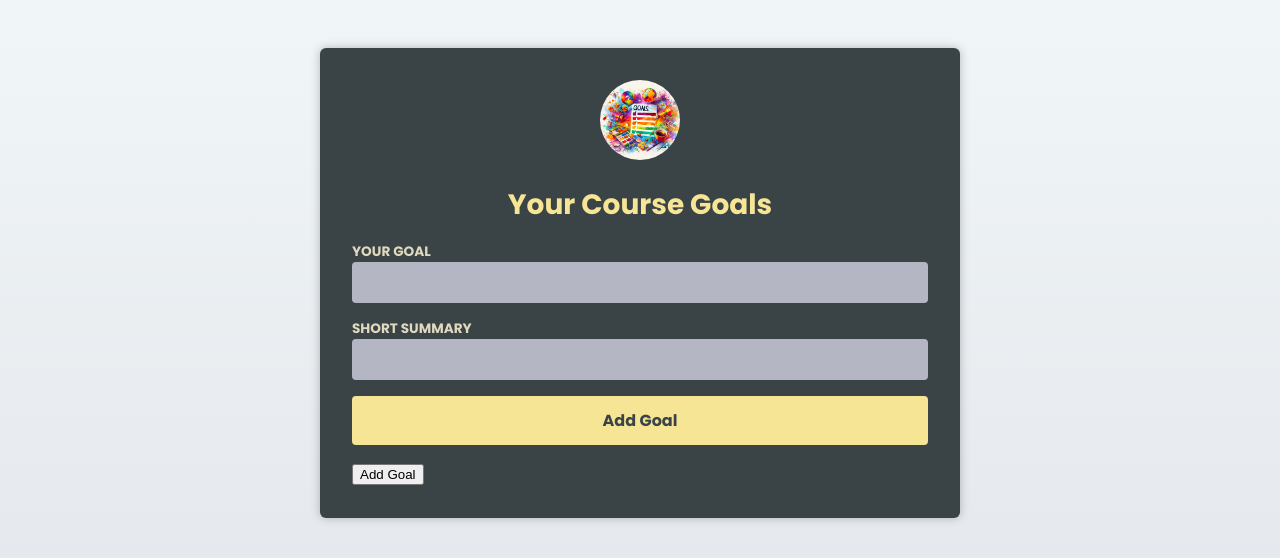
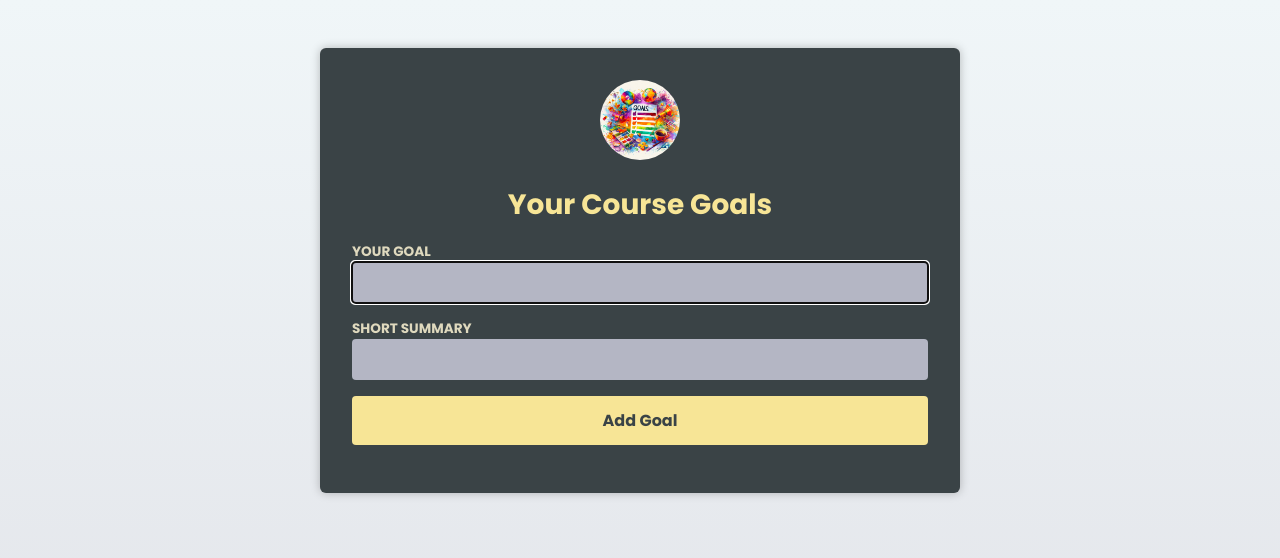
Before and after one commit to theblaisecode/TS-and-TSX, a React (Vite) app in the folder react_tsx/: page / in a window 1280 px wide. Shown: the top 558 px of the page. Built offline with nearby package versions, Linux system fonts and the light colour scheme.

Commit message:
first commit

```diff
--- a/react_tsx/src/App.tsx
+++ b/react_tsx/src/App.tsx
@@ -8,11 +8,14 @@ import NewGoal from "./components/NewGoal.tsx";
 function App() {
   const [goals, setGoals] = useState<CourseGoalArr[]>([]);
 
-  function handleAddGoal() {
-    setGoals((prevGoals) => [
-      { id: Math.random(), title: "Test", description: "testing testing 1, 2" },
-      ...prevGoals,
-    ]);
+  function handleAddGoal(goal: string, summary: string) {
+    const newGoal: CourseGoalArr = {
+      id: Math.random(),
+      title: goal,
+      description: summary,
+    };
+
+    setGoals((prevGoals) => [newGoal, ...prevGoals]);
   }
 
   function handleDeleteGoal(id: number) {
@@ -35,8 +38,7 @@ function App() {
         <h1>Your Course Goals</h1>
       </Header>
 
-      <NewGoal />
-      <button onClick={handleAddGoal}>Add Goal</button>
+      <NewGoal onAddGoal={handleAddGoal} />
 
       <CourseGoalList goals={goals} onDeleteGoal={handleDeleteGoal} />
     </main>
--- a/react_tsx/src/components/NewGoal.tsx
+++ b/react_tsx/src/components/NewGoal.tsx
@@ -1,26 +1,39 @@
-import { type FormEvent } from "react";
+import { useEffect, useRef, type FormEvent } from "react";
+import { NewGoalProp } from "../types/types.tsx";
 
-function NewGoal() {
+function NewGoal({ onAddGoal }: NewGoalProp) {
+  const goal = useRef<HTMLInputElement | null>(null);
+  const summary = useRef<HTMLInputElement | null>(null);
+
+  useEffect(() => {
+    goal.current?.focus();
+  }, []);
+
   function handleSubmit(e: FormEvent<HTMLFormElement>) {
     e.preventDefault();
 
-    const formData = new FormData(e.currentTarget);
-    const goal = formData.get("goal");
-    const summary = formData.get("summary");
+    const goalTitle = goal.current!.value;
+    const goalDescription = summary.current!.value;
 
-    console.log({ goal, summary });
+    if (goalTitle === "" || goalDescription === "") {
+      alert("Please enter a goal");
+      return;
+    } else {
+      onAddGoal(goalTitle, goalDescription);
+      e.currentTarget.reset();
+    }
   }
 
   return (
     <form onSubmit={handleSubmit}>
       <p>
         <label htmlFor="goal">Your goal</label>
-        <input type="text" id="goal" name="goal" />
+        <input type="text" id="goal" name="goal" ref={goal} />
       </p>
 
       <p>
         <label htmlFor="summary">Short summary</label>
-        <input type="text" id="summary" name="summary" />
+        <input type="text" id="summary" name="summary" ref={summary} />
       </p>
 
       <p>
--- a/react_tsx/src/types/types.tsx
+++ b/react_tsx/src/types/types.tsx
@@ -3,3 +3,7 @@ export type CourseGoalArr = {
   title: string;
   description: string;
 };
+
+export type NewGoalProp = {
+  onAddGoal: (goal: string, summary: string) => void;
+};
```
